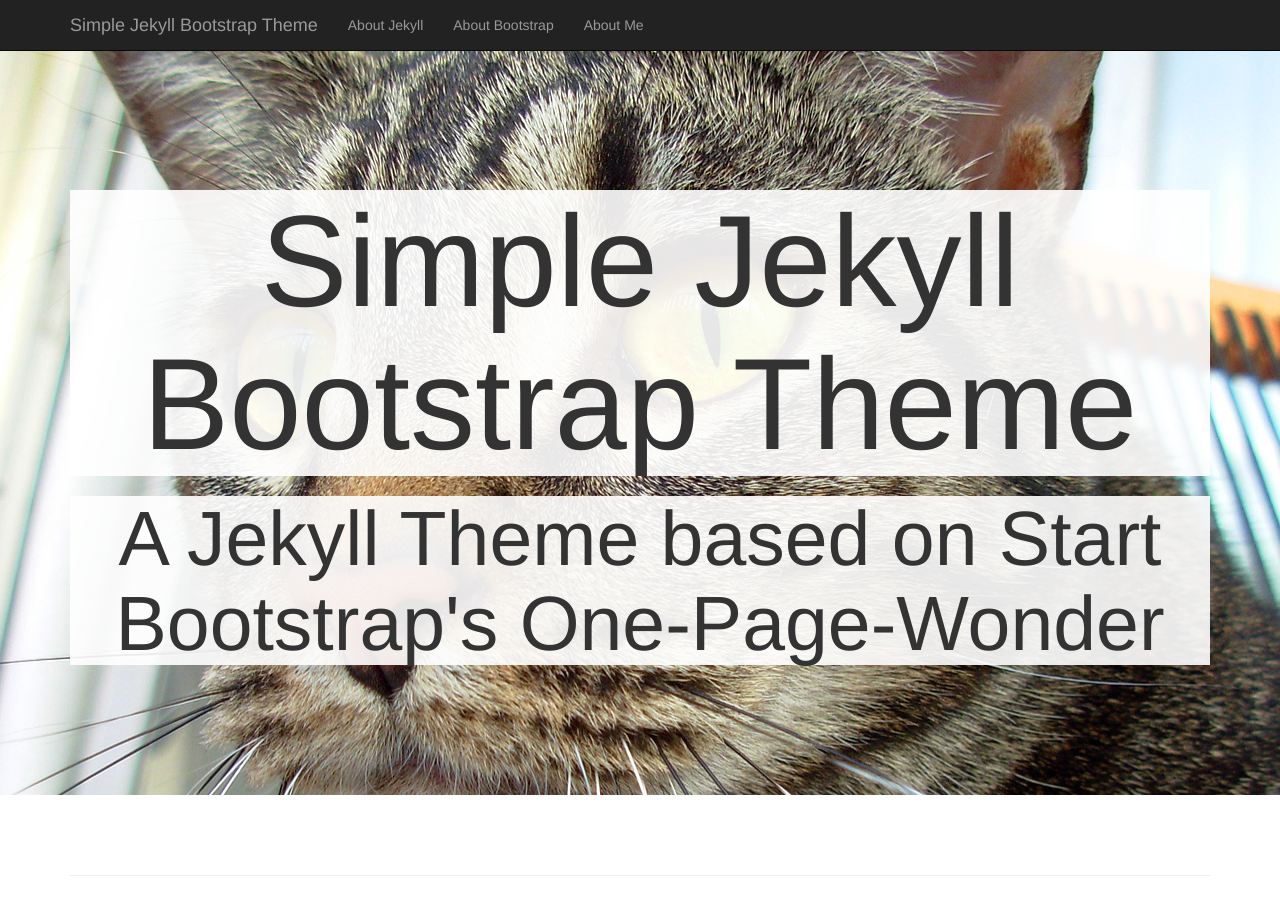
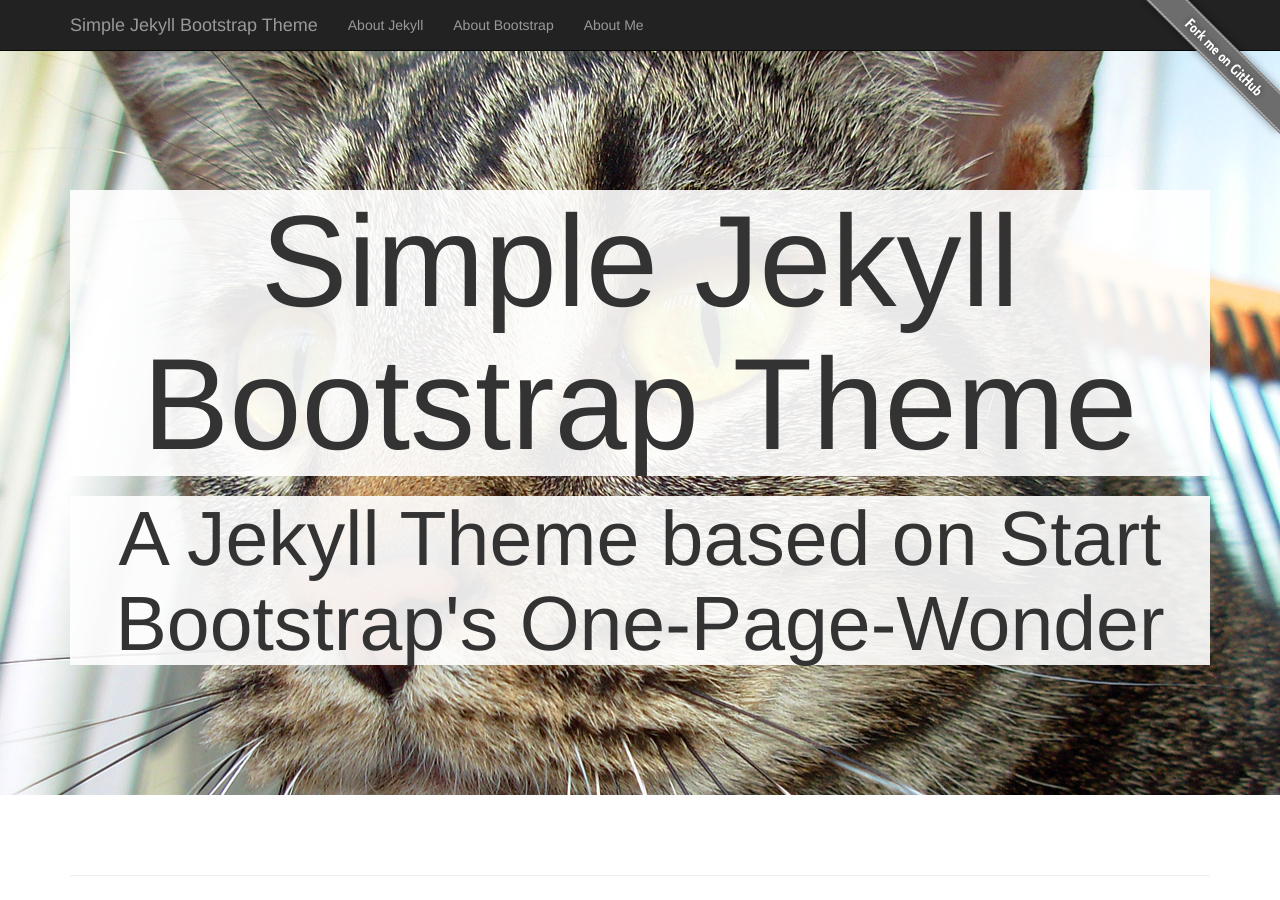
Before and after one commit to DH-Box/DH-Box.github.io, a Jekyll site: the page built from index.html, in a window 1280 px wide and 900 px high. Built offline with Jekyll 4.4.1, drawn with Linux system fonts in a browser that asks for light colours; nearby versions of some CDN libraries; library files that are not in the unit come from our copies; Markdown is read by kramdown in place of the engine named in the settings; the list of posts is cut into pages by our own code.

Commit message:
Adds GitHub Ribbon option

```diff
--- a/_config.yml
+++ b/_config.yml
@@ -1,24 +1,35 @@
+# MODIFY these settings
+
 name: Simple Jekyll Bootstrap Theme
-markdown: redcarpet
-pygments: true
-
-paginate: 5
-paginate_path: "page:num"
 timezone: America/New_York
 
-# custom configuration
-jekyll_url: http://jekyllrb.com
 my_email: hello@harlankellaway.com
 my_tagline: A Jekyll Theme based on Start Bootstrap's One-Page-Wonder
 my_site_author_name: H Kellaway
 my_site_author_url: http://hkellaway.github.io
 my_license: Licensed under Apache License v2.0
 my_license_url: http://apache.org/licenses/LICENSE-2.0
-my_template: Original Theme  by Start Bootstrap
+my_template_name: Original Theme  by Start Bootstrap
 my_template_url: http://startbootstrap.com/
 
 my_label_toggle_navigation: Toggle Navigation
 my_label_findoutmore: Find Out More
 
+is_github_ribbon_displayed: true
 is_site_author_displayed: true
 is_copyright_displayed: false
+is_blog_pagination_on: true
+
+# DO NOT modify these without understanding why
+
+markdown: redcarpet
+pygments: true
+
+permalink: pretty
+paginate: 5
+paginate_path: "page:num"
+
+jekyll_url: http://jekyllrb.com
+github_theme_url: https://github.com/hkellaway/Simple-Jekyll-Bootstrap-Theme
+github_ribbon_image_stub: github_ribbon_
+github_ribbon_color: gray
--- a/_includes/footer.html
+++ b/_includes/footer.html
@@ -20,7 +20,7 @@
 
      <br />
 
-     <a href="{{ site.my_template_url }}" target="_blank">{{ site.my_template }} </a>
+     <a href="{{ site.my_template_url }}" target="_blank">{{ site.my_template_name }} </a>
 
      <br />
 
--- a/_includes/generated_content.html
+++ b/_includes/generated_content.html
@@ -8,6 +8,17 @@
                     <span class="icon-bar"></span>
                 </button>
                 <a class="navbar-brand" href="#">{{ site.name }}</a>
+            </div>
+
+            <!-- GitHub Ribbon -->
+            <div id="githubribbon">
+
+              {% if site.is_github_ribbon_displayed %}
+
+                <a href="{{ site.github_theme_url }}"><img style="position: absolute; top: 0; right: 0; border: 0;"  alt="Fork me on GitHub" src="/images/{{ site.github_ribbon_image_stub }}{{ site.github_ribbon_color }}.png"></a>
+
+              {% endif %}
+
             </div>
 
             <!-- Collect the nav links, forms, and other content for toggling -->
@@ -71,3 +82,5 @@
         <hr class="featurette-divider">
 
         {% endfor %}
+
+        <!-- END THE FEATURETTES -->
```
Also changed, not shown: images/github_ribbon_blue.png (added), images/github_ribbon_gray.png (added), images/github_ribbon_green.png (added), images/github_ribbon_orange.png (added), images/github_ribbon_red.png (added), 9 other files.
